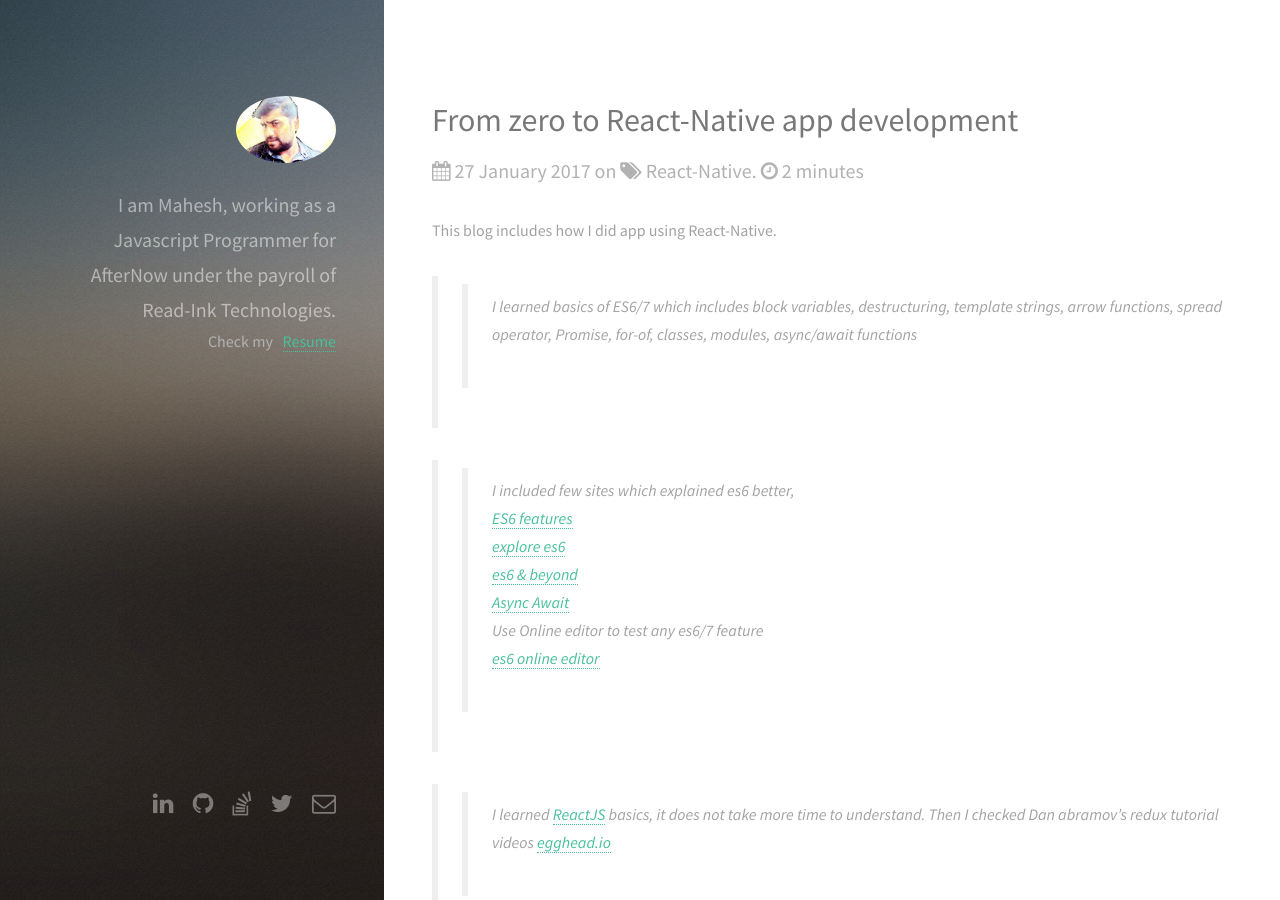
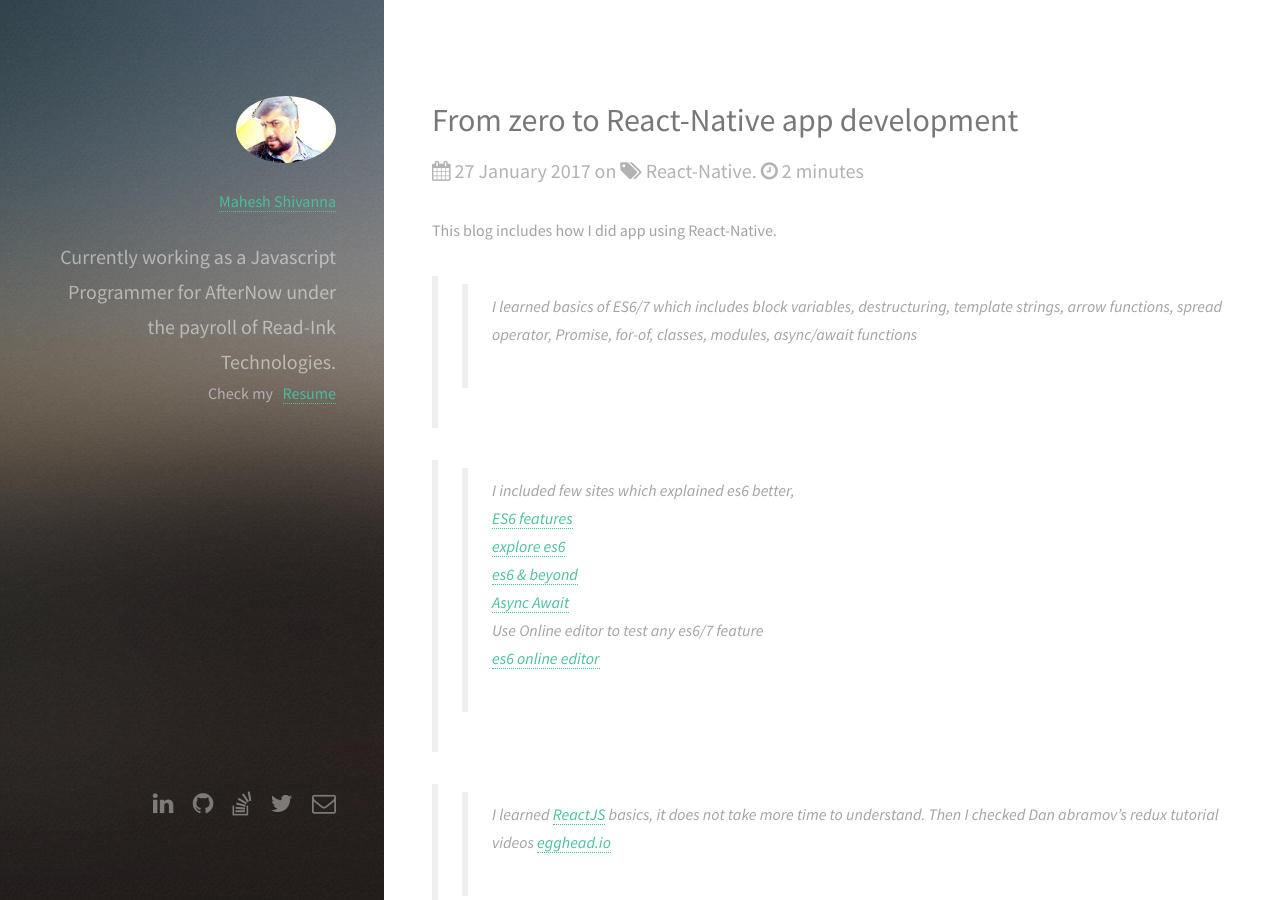
Before and after one commit to maheshiv/maheshiv.github.io, a Jekyll site: the page built from _posts/2017-01-27-my-first-blog.md, in a window 1280 px wide and 900 px high. Built offline with Jekyll 4.4.1, drawn with Linux system fonts in a browser that asks for light colours; comment, search, counter and statistics services are not loaded.

```diff
--- a/_config.yml
+++ b/_config.yml
@@ -1,6 +1,6 @@
 title: Mahesh Shivanna
 description: >
-  I am Mahesh, working as a Javascript Programmer for AfterNow under the payroll of Read-Ink Technologies.
+  Currently working as a Javascript Programmer for AfterNow under the payroll of Read-Ink Technologies.
 sass:
   sass_dir: assets/sass
 url: http://maheshiv.github.io
@@ -10,6 +10,7 @@ twitter_username: LSMahesh
 linkedin_username: maheshivanna
 cv: maheshivanna
 stackoverflow: maheshiv
+aboutme: maheshivanna
 instagram_username:
 pinterest_username:
 flickr_username:
--- a/_includes/footer.html
+++ b/_includes/footer.html
@@ -1,20 +1,17 @@
 <!-- Footer -->
   <footer id="footer">
     <ul class="icons">
-      {% if site.aboutme %}
-      <li><a href="https://about.me/{{ site.aboutme }}" class="icon fa-id-card"><span class="label">About me</span></a></li>
-      {% endif %}
       {% if site.linkedin_username %}
-      <li><a href="https://linkedin.com/in/{{ site.linkedin_username }}" class="icon fa-linkedin"><span class="label">Linkedin</span></a></li>
+      <li><a target="_blank" href="https://linkedin.com/in/{{ site.linkedin_username }}" class="icon fa-linkedin"><span class="label">Linkedin</span></a></li>
       {% endif %}
       {% if site.github_username %}
-      <li><a href="https://github.com/{{ site.github_username }}" class="icon fa-github"><span class="label">Github</span></a></li>
+      <li><a target="_blank" href="https://github.com/{{ site.github_username }}" class="icon fa-github"><span class="label">Github</span></a></li>
       {% endif %}
       {% if site.stackoverflow %}
-      <li><a href="http://stackoverflow.com/users/2494525/{{ site.stackoverflow }}" class="icon fa-stack-overflow"><span class="label">Stackoverflow</span></a></li>
+      <li><a target="_blank" href="http://stackoverflow.com/users/2494525/{{ site.stackoverflow }}" class="icon fa-stack-overflow"><span class="label">Stackoverflow</span></a></li>
       {% endif %}
       {% if site.twitter_username %}
-      <li><a href="https://twitter.com/{{ site.twitter_username }}" class="icon fa-twitter"><span class="label">Twitter</span></a></li>
+      <li><a target="_blank" href="https://twitter.com/{{ site.twitter_username }}" class="icon fa-twitter"><span class="label">Twitter</span></a></li>
       {% endif %}
       {% if site.email %}
       <li><a href="mailto:{{ site.email }}" class="icon fa-envelope-o"><span class="label">Email</span></a></li>
--- a/_includes/header.html
+++ b/_includes/header.html
@@ -1,6 +1,7 @@
 <!-- Header -->
   <header id="header">
     <a href="{{ site.github.url }}/" class="image avatar"><img src="{{ site.github.url }}/images/avatar.jpg" alt="" /></a>
+    <p><a target="_blank" href="https://about.me/{{ site.aboutme }}"><span class="label">Mahesh Shivanna</span></a></p>
     <h1>{{ site.description | markdownify | remove: '<p>' | remove: '</p>' }}</h1>
-    <p>Check my &nbsp;&nbsp;<a href="{{site.url}}/{{ site.cv }}"><span>Resume</span></a></p>
+    <p>Check my &nbsp;&nbsp;<a target="_blank" href="{{site.url}}/{{ site.cv }}"><span>Resume</span></a></p>
   </header>
```
Also changed, not shown: _posts/2017-01-27-my-first-blog.md (+1 -1 lines).
